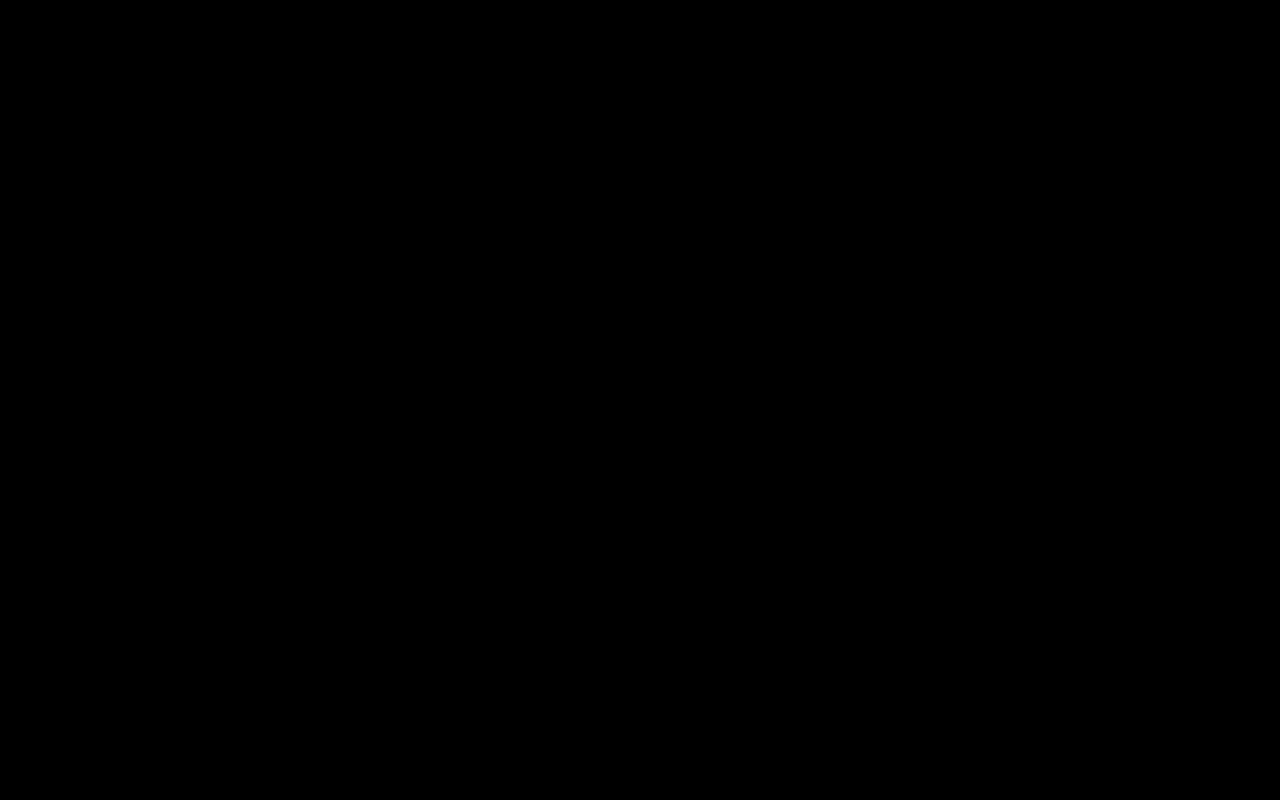
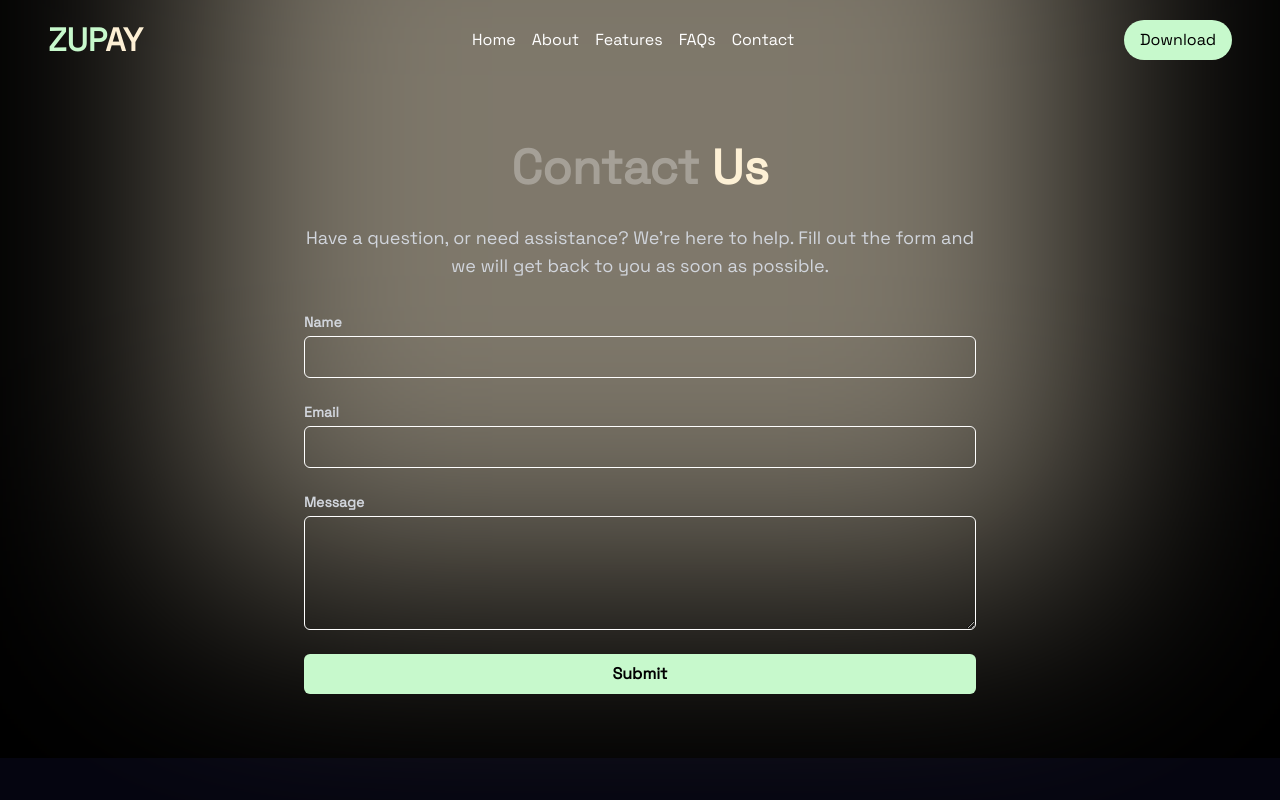
Before and after one commit to Socheema/zupay, a React (Vite) app: page /contact in a window 1280 px wide. Before the commit this address had no page. Shown: the top 800 px of the page. Built offline with nearby package versions, Linux system fonts and the light colour scheme.

Commit message:
finished contact,about,faq,and features page

```diff
--- a/src/App.jsx
+++ b/src/App.jsx
@@ -1,11 +1,22 @@
 import { BrowserRouter as Router, Routes, Route } from "react-router-dom";
 import Index from "./Pages/index";
+import About from "./Pages/about";
+import Features from "./Pages/features";
+import FaqPage from "./Pages/faq";
+import Contact from "./Pages/contact";
+
+
 
 function App() {
   return (
     <Router>
       <Routes>
         <Route path="/" element={<Index />} />
+        <Route path="/about" element={<About />} />
+        <Route path="/features" element={<Features />} />
+        <Route path="/faq" element={<FaqPage />} />
+        <Route path="/contact" element={<Contact />} />
+
       </Routes>
     </Router>
   );
--- a/src/Components/footer.jsx
+++ b/src/Components/footer.jsx
@@ -4,7 +4,6 @@ import { BsTwitter } from "react-icons/bs";
 import { FaFacebook } from "react-icons/fa";
 import { LiaLinkedin } from "react-icons/lia";
 import { Link } from "react-router-dom";
-
 
 function Footer() {
   const [email, setEmail] = useState("");
@@ -16,7 +15,7 @@ function Footer() {
   };
 
   return (
-    <footer className="bg-[#050510] text-gray-300 py-16 px-4 md:px-8">
+    <footer className="bg-[#050510] text-gray-300 pt-16 px-4 md:px-8">
       <div className="max-w-7xl mx-auto">
         <div className="grid md:grid-cols-2 lg:grid-cols-4 gap-8">
           <div className="space-y-6">
@@ -110,7 +109,7 @@ function Footer() {
                   placeholder="Email"
                   value={email}
                   onChange={(e) => setEmail(e.target.value)}
-                  className="w-full px-4 py-2 bg-[#fdf0d5]  rounded-lg focus:outline-none focus:ring-2 focus:ring-purple-500 text-white placeholder-gray-500"
+                  className="w-full px-4 py-2 bg-[#fdf0d5]  rounded-lg focus:outline-none focus:ring-2 focus:ring-purple-500/2 text-white placeholder-gray-500"
                   required
                 />
                 <button
@@ -123,7 +122,7 @@ function Footer() {
             </form>
           </div>
         </div>
-        <div className="mt-12 pt-8 border-gray-800 flex flex-col md:flex-row justify-between items-center sapce-y-4 md:space-y-0">
+        <div className="mt-12 pt-8 border-gray-800 flex flex-col md:flex-row justify-between items-center gap-2">
           <p className=" order-2 lg:order-none text-sm test-gray-400 flex flex-col md:flex-row justify-start items-start">
             Copyright © 2025 zupay. All rights reserved.
           </p>
--- a/src/Pages/about.jsx
+++ b/src/Pages/about.jsx
@@ -1,9 +1,61 @@
-import React from 'react'
+import Navbar from "../Components/header";
+import Footer from "../Components/footer";
+import FaQuestion from "../Components/faq";
+import { motion } from "motion/react";
+import { useEffect } from "react";
 
 function About() {
+  useEffect(() => {
+    window.scrollTo(0, 0);
+  });
+
+  const fadeIn = {
+    hidden: { opacity: 0, y: 20 },
+    visible: { opacity: 1, y: 0 },
+  };
+
   return (
-    <div>About</div>
-  )
+    <div className="min-h-screen bg-[#c7f9cc] text-[#0a0202]">
+      <div
+        className="absolute w-[70vw] h-full left-[15vw] top-[-225px] bg-[#492a4d] pointer-events-none"
+        style={{
+          filter: "blur(120px)",
+          opacity: 0.5,
+        }}
+      />
+      <Navbar />
+      <main className="container mx-auto px-4 py-16 relative ">
+        <motion.h1
+          className="text-4xl md:text:5xl font-bold mb-8 text-center"
+          initial="hidden"
+          animate="visible"
+          variants={fadeIn}
+        >
+          About <span className="text-[#fdf0d5]">Zupay</span>
+        </motion.h1>
+        <motion.section
+          className="mb-16"
+          initial="hidden"
+          animate="visible"
+          variants={fadeIn}
+          transition={{ delay: 0.2 }}
+        >
+          <h2 className="text-2xl md:text-3xl font-semibold  mb-4">
+            Our Mission
+          </h2>
+          <p className="text-lg text-gray-800 mb-4">
+            At Zupay, our mission is to revolutionize the payment landscape in
+            Africa. We empower individuals and businesses with fast, easy, and
+            flawless payment solutions. Our vision is to become the most trusted
+            and beloved payment platform across Africa, known for its
+            reliability and user-friendly experience.{" "}
+          </p>
+        </motion.section>
+      </main>
+        <FaQuestion />
+      <Footer />
+    </div>
+  );
 }
 
-export default About
+export default About;
--- a/src/Pages/contact.jsx
+++ b/src/Pages/contact.jsx
@@ -1,9 +1,124 @@
-import React from 'react'
+import { motion } from "framer-motion";
+import { useEffect, useState } from "react";
+
+import Navbar from "../Components/header";
+import Footer from "../Components/footer";
 
 function Contact() {
+  useEffect(() => {
+    window.scrollTo(0, 0);
+  });
+
+  const [data, setData] = useState({ name: "", email: "", message: "" });
+
+  const handleChange = (e) => {
+    const { name, value } = e.target;
+    setData((prevData) => ({
+      ...prevData,
+      [name]: value,
+    }));
+  };
+
+  const handleSubmit = (e) => {
+    e.preventDefault();
+    setData({ name: "", message: "", email: "" });
+  };
+
+  const fadeIn = {
+    hidden: {
+      opacity: 0,
+      y: 20,
+    },
+    visible: { opacity: 1, y: 0 },
+  };
+
   return (
-    <div>C</div>
-  )
+    <div className="min-h-screen bg-[#000] text-white/30">
+      <div
+        className="absolute w-[70vw] h-full top-[-225px] left-[15vw] pointer-events-none bg-[#fdf0d5]"
+        style={{
+          filter: "blur(120px)",
+          opacity: 0.5,
+        }}
+      />
+      <Navbar />
+      <main className="container mx-auto px-4 py-16 relative">
+        <motion.h1
+          className="text-4xl md:text-5xl text-center mb-8 font-bold"
+          initial="hidden"
+          animate="visible"
+          variants={fadeIn}
+        >
+          Contact <span className="text-[#fdf0d5]">Us</span>
+        </motion.h1>
+        <motion.div
+          className="max-w-2xl mx-auto"
+          initial="hidden"
+          animate="visible"
+          variants={fadeIn}
+          transition={{ delay: 0.2 }}
+        >
+          <p className="text-center text-lg text-gray-300 mb-8">
+            Have a question, or need assistance? We're here to help. Fill out
+            the form and we will get back to you as soon as possible.
+          </p>
+          <form onSubmit={handleSubmit} className="space-y-6">
+            <div>
+              <label htmlFor="name" className="block text-sm font-semibold text-gray-300">
+                Name
+              </label>
+              <input
+                type="text"
+                id="name"
+                name="name"
+                value={data.name}
+                onChange={handleChange}
+                required
+                className="mt-1 px-3 block w-full py-2 bg-transparent border border-white rounded-md text-white placeholder-gray-400 focus:outline-none focus:ring-2 focus:ring-[#333] focus:border-transparent"
+              />
+            </div>
+            <div>
+              <label htmlFor="email" className="block text-sm font-semibold text-gray-300">
+                Email
+              </label>
+              <input
+                type="email"
+                id="email"
+                name="email"
+                value={data.email}
+                onChange={handleChange}
+                required
+                className="mt-1 px-3 block w-full py-2 bg-transparent border border-white rounded-md text-white placeholder-gray-400 focus:outline-none focus:ring-2 focus:ring-[#333] focus:border-transparent"
+              />
+            </div>
+            <div>
+              <label htmlFor="message" className="block text-sm font-semibold text-gray-300">
+                Message
+              </label>
+              <textarea
+                id="message"
+                name="message"
+                value={data.message}
+                onChange={handleChange}
+                required
+                rows="4"
+                className="mt-1 px-3 block w-full py-2 bg-transparent border border-white rounded-md text-white placeholder-gray-400 focus:outline-none focus:ring-2 focus:ring-[#333] focus:border-transparent"
+              />
+            </div>
+            <div>
+              <button
+                type="submit"
+                className="w-full bg-[#c7f9cc] text-[#000] py-2 px-4 rounded-md font-semibold hover:bg-opacity-80 transition-colors"
+              >
+                Submit
+              </button>
+            </div>
+          </form>
+        </motion.div>
+      </main>
+      <Footer />
+    </div>
+  );
 }
 
-export default Contact
+export default Contact;
--- a/src/Pages/faq.jsx
+++ b/src/Pages/faq.jsx
@@ -1,9 +1,28 @@
-import React from 'react'
+import { useEffect } from "react";
+import FaQuestion from "../Components/faq";
+import Footer from "../Components/footer";
+import Navbar from "../Components/header";
 
 function FaqPage() {
+  useEffect(() => {
+    window.scrollTo(0, 0);
+  }, []);
+
   return (
-    <div> FaqPage</div>
-  )
+    <div className="min-h-screen">
+      <div
+        className="absolute w-[70vw] h-full top-[-225px] left-[15vw] pointer-events-none bg-[#fdf0d5]"
+        style={{
+          filter: "blur(120px",
+          opacity: 0.5,
+        }}
+      />
+      <Navbar />
+      <FaQuestion />
+
+      <Footer />
+    </div>
+  );
 }
 
-export default FaqPage
+export default FaqPage;
--- a/src/Pages/features.jsx
+++ b/src/Pages/features.jsx
@@ -1,9 +1,25 @@
-import React from 'react'
+import Navbar from "../Components/header";
+import Footer from "../Components/footer";
+import FeaturesCard from "../Components/features";
+import { useEffect } from "react";
 
 function Features() {
+  useEffect(() => {
+    window.scrollTo(0, 0);
+  });
+
   return (
-    <div>Features</div>
-  )
+    <div className="min-h-screen">
+      <div className="absolute w-[70vw] h-full left-[15vw] top-[-225px] bg-[#fdf0d5] pointer-events-none"  style={{
+        filter: 'blur(120px)',
+        opacity: 0.5
+      }}/>
+      <Navbar />
+      <FeaturesCard />
+
+      <Footer />
+    </div>
+  );
 }
 
-export default Features
+export default Features;
```
